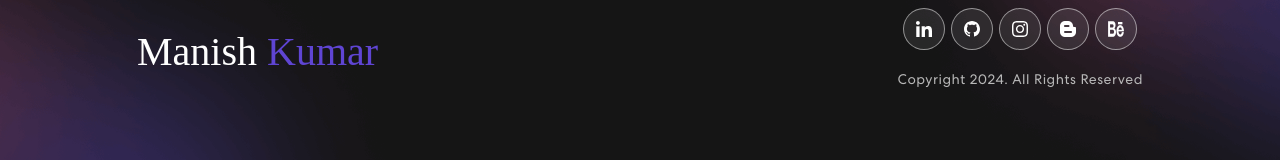
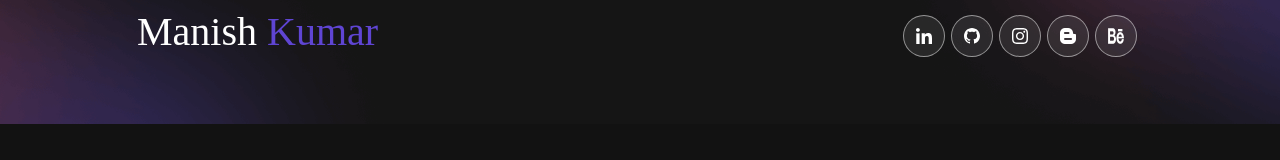
Before and after one commit to AwakeManish/Portfolio, a React (Create React App) app: page / in a window 1280 px wide. Shown: the part 2640-2800 px from the top of the page. After the commit the page ends 2764 px from the top, so only its background shows below. Built offline with nearby package versions, Linux system fonts and the light colour scheme.

Commit message:
Removing unwanted text from Footer

```diff
--- a/src/components/Footer.js
+++ b/src/components/Footer.js
@@ -21,7 +21,7 @@ export const Footer = () => {
                 <a target="_blank" rel="noreferrer" href="http://awakemanish.blogspot.com" aria-label="Blogger"><img src={navIcon4} alt="Blogger" /></a>
                 <a target="_blank" rel="noreferrer" href="https://www.behance.net/eb20a29f" aria-label="Behance"><img src={navIcon5} alt="Behance" /></a>
               </div>
-            <p>Copyright 2024. All Rights Reserved</p>
+
           </Col>
         </Row>
       </Container>
```
